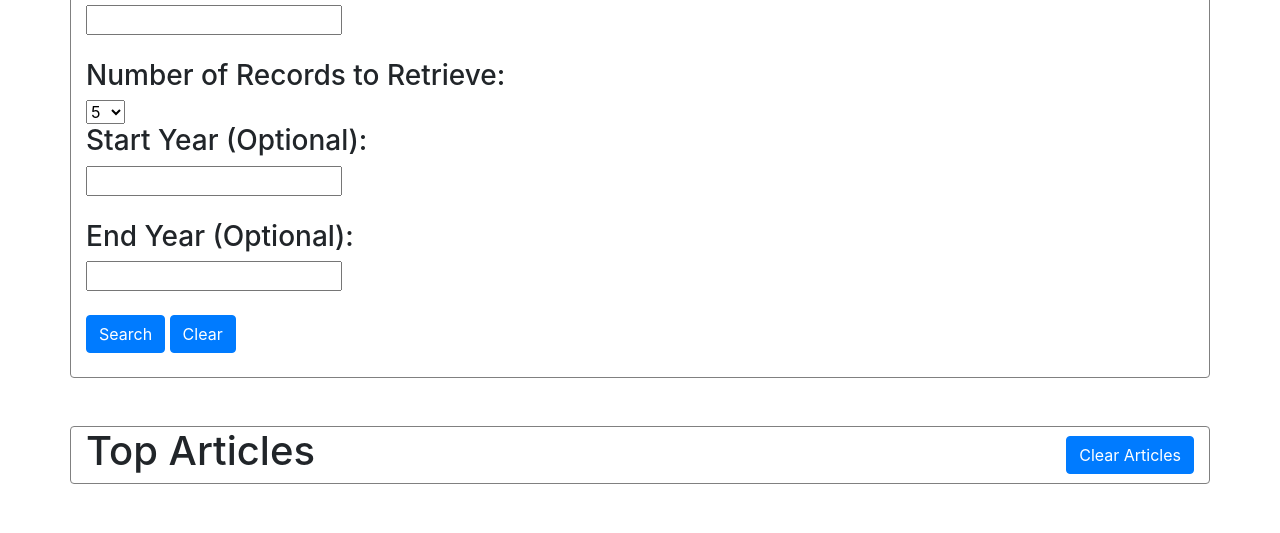
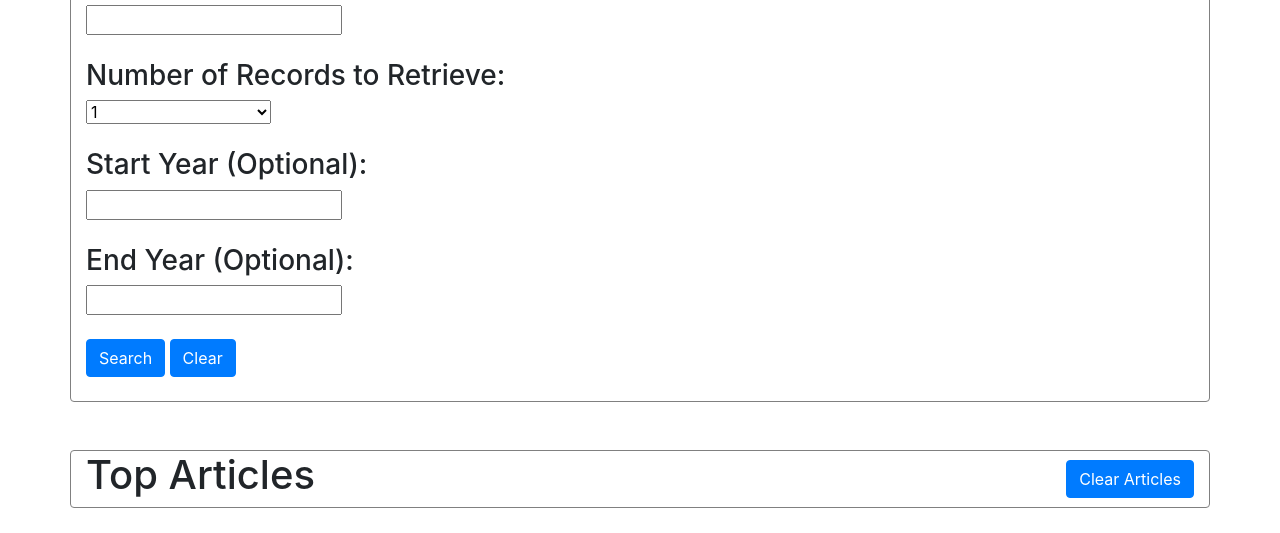
Before and after one commit to ryntm/newyorktimes, a plain HTML site: page index.html in a window 1280 px wide. Shown: the part 342-875 px from the top of the page. Before the commit the page ends 851 px from the top, so only its background shows below. Drawn offline with nearby package versions, Linux system fonts and the light colour scheme.

Commit message:
added more number options for number of articles to be returned

```diff
--- a/index.html
+++ b/index.html
@@ -24,10 +24,18 @@
         <input type="text" id="search-term"><br><br>
         <h3>Number of Records to Retrieve:</h3>
         <select id="num-of-results">
+            <option value="1">1</option>
+            <option value="2">2</option>
+            <option value="3">3</option>
+            <option value="4">4</option>
             <option value="5">5</option>
+            <option value="6">6</option>
+            <option value="7">7</option>
+            <option value="8">8</option>
+            <option value="9">9</option>
             <option value="10">10</option>
         </select>
-
+        <br><br>
         <!-- <input type="text" id="num-of-records"><br><br> -->
         <h3>Start Year (Optional):</h3>
         <input type="text" id="start-year"><br><br>
--- a/style.css
+++ b/style.css
@@ -31,3 +31,7 @@ body {
 #article-header-div {
     display: inline-block;
 }
+
+#num-of-results {
+    width: 185px;
+}
```
